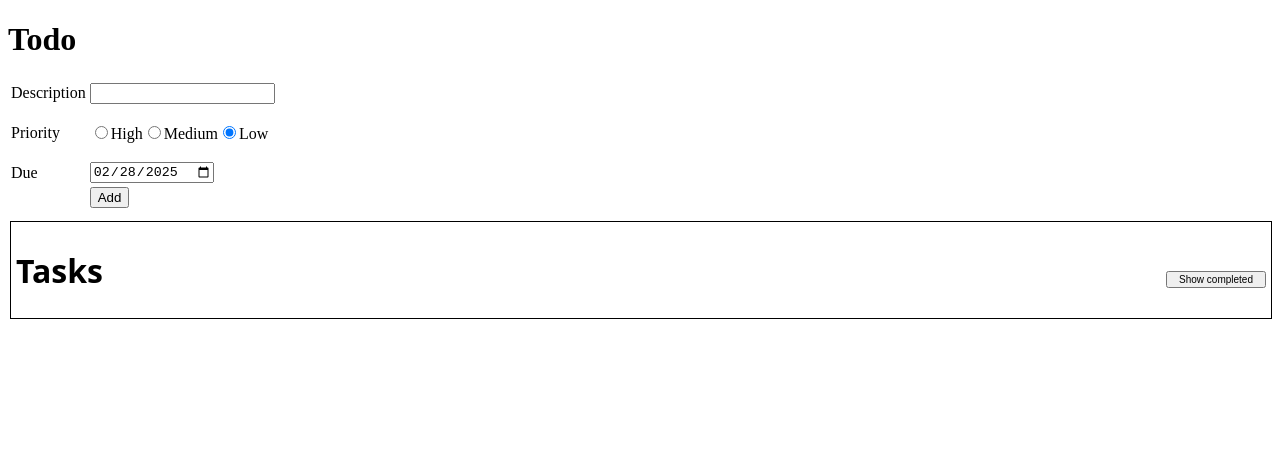
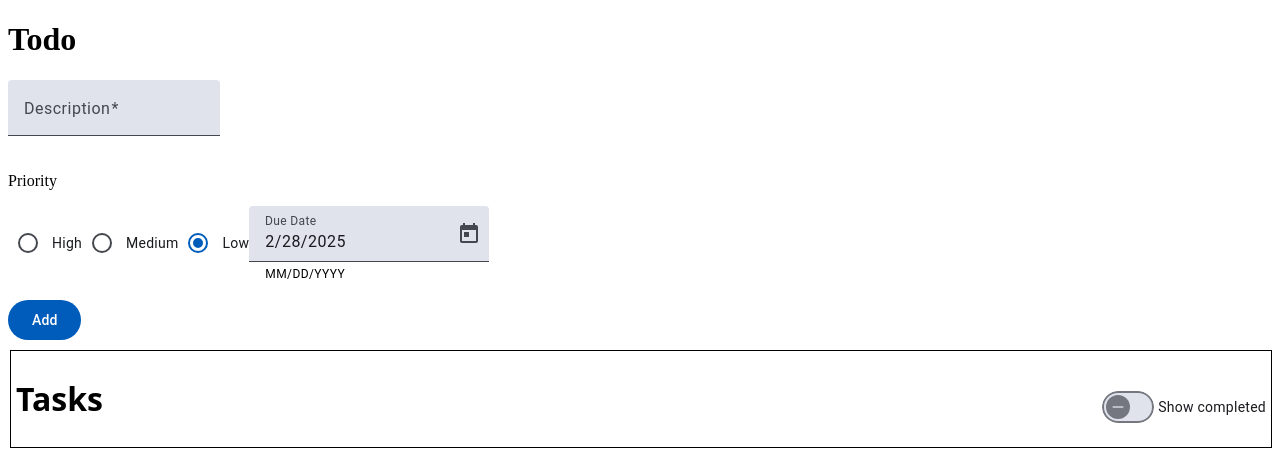
Before and after one commit to chloetohce/csf_32w, an Angular app: page / in a window 1280 px wide. Shown: the top 462 px of the page. Built offline with nearby package versions, Linux system fonts and the light colour scheme.

Commit message:
added material

```diff
--- a/src/app/app.module.ts
+++ b/src/app/app.module.ts
@@ -6,6 +6,7 @@ import { ReactiveFormsModule } from '@angular/forms';
 import { FormComponent } from './components/form/form.component';
 import { TaskComponent } from './components/task/task.component';
 import { ServiceWorkerModule } from '@angular/service-worker';
+import { MaterialModule } from './modules/material/material.module';
 
 @NgModule({
   declarations: [
@@ -21,7 +22,8 @@ import { ServiceWorkerModule } from '@angular/service-worker';
       // Register the ServiceWorker as soon as the application is stable
       // or after 30 seconds (whichever comes first).
       registrationStrategy: 'registerWhenStable:30000'
-    })
+    }),
+    MaterialModule
   ],
   providers: [],
   bootstrap: [AppComponent]
--- a/src/app/components/form/form.component.css
+++ b/src/app/components/form/form.component.css
@@ -1,3 +1,3 @@
-.invalid {
+/* .invalid {
     background-color: red;
-}
+} */
--- a/src/app/components/form/form.component.html
+++ b/src/app/components/form/form.component.html
@@ -1,34 +1,34 @@
 <h1>Todo</h1>
 <form action="" [formGroup]="todoForm" (ngSubmit)="processForm()">
-    <table>
-        <tr>
-            <td><label for="description">Description</label></td>
-            <td>
-                <input type="text" name="description" id="description" formControlName="description" [class]="isFieldValid('description') ? 'valid' : 'invalid'">
-            </td>
-        </tr>
-        <tr>
-            <td><p>Priority</p></td>
-            <td [class]="isFieldValid('priority') ? 'valid' : 'invalid'">
-                <input type="radio" name="priority" id="high" formControlName="priority" value="high">
-                <label for="high">High</label>
-                <input type="radio" name="priority" id="medium" formControlName="priority" value="medium">
-                <label for="medium">Medium</label>
-                <input type="radio" name="priority" id="low" formControlName="priority" value="low">
-                <label for="low">Low</label>
-            </td>
-        </tr>
-        <tr>
-            <td><label for="due">Due</label></td>
-            <td>
-                <input type="date" name="due" id="due" formControlName="due" [class]="isFieldValid('due') ? 'valid' : 'invalid'">
-            </td>
-        </tr>
-        <tr>
-            <td></td>
-            <td>
-                <button type="submit" [disabled]="!isFieldValid('due')">Add</button>
-            </td>
-        </tr>
-    </table>
+    <mat-form-field>
+        <mat-label>Description</mat-label>
+        <input matInput formControlName="description" [class]="isFieldValid('description') ? 'valid' : 'invalid'">
+    </mat-form-field>
+
+
+    <p>Priority</p>
+    <mat-radio-group formControlName="priority" [class]="isFieldValid('priority') ? 'valid' : 'invalid'">
+        <mat-radio-button type="radio" value="high">
+            High
+        </mat-radio-button>
+        <mat-radio-button type="radio"  value="medium">
+            Medium
+        </mat-radio-button>
+        <mat-radio-button type="radio" value="low">
+            Low
+        </mat-radio-button>
+    </mat-radio-group>
+
+    <mat-form-field [class]="isFieldValid('due') ? 'valid' : 'invalid'">
+        <mat-label>Due Date</mat-label>
+        <input matInput [matDatepicker]="picker" formControlName="due" >
+        <mat-hint>MM/DD/YYYY</mat-hint>
+        <mat-datepicker-toggle matIconSuffix [for]="picker"></mat-datepicker-toggle>
+        <mat-datepicker #picker></mat-datepicker>
+      </mat-form-field>
+
+      <br>
+      <br>
+    <button type="submit" [disabled]="!isFieldValid('due')" mat-flat-button>Add</button>
+
 </form>
--- a/src/app/components/task/task.component.html
+++ b/src/app/components/task/task.component.html
@@ -1,7 +1,7 @@
 <div class="task">
     <div class="top">
         <h1>Tasks</h1>
-        <button type="button" (click)="toggleCompletedVisibility()">{{visibleButtonText}}</button>
+        <mat-slide-toggle (click)="toggleCompletedVisibility()">{{visibleButtonText}}</mat-slide-toggle>
     </div>
     @for (task of tasks; let i = $index; track i) {
 
--- /dev/null
+++ b/src/app/modules/material/material.module.ts
@@ -0,0 +1,36 @@
+import { NgModule } from '@angular/core';
+import { CommonModule } from '@angular/common';
+import {MatButtonModule} from '@angular/material/button';
+import {MatFormFieldModule} from '@angular/material/form-field';
+import {MatInputModule} from '@angular/material/input';
+import {MatRadioModule} from '@angular/material/radio';
+import {MatDatepickerModule} from '@angular/material/datepicker';
+import {provideNativeDateAdapter} from '@angular/material/core';
+import {MatSlideToggleModule} from '@angular/material/slide-toggle';
+
+
+@NgModule({
+  declarations: [],
+  imports: [
+    CommonModule,
+    MatButtonModule,
+    MatFormFieldModule,
+    MatInputModule,
+    MatRadioModule,
+    MatDatepickerModule,
+    MatSlideToggleModule,
+  ],
+  exports: [
+    CommonModule,
+    MatButtonModule,
+    MatFormFieldModule,
+    MatInputModule,
+    MatRadioModule,
+    MatDatepickerModule,
+    MatSlideToggleModule,
+  ],
+  providers: [
+    provideNativeDateAdapter()
+  ]
+})
+export class MaterialModule { }
--- a/src/index.html
+++ b/src/index.html
@@ -8,6 +8,8 @@
   <link rel="icon" type="image/x-icon" href="favicon.ico">
   <link rel="manifest" href="manifest.webmanifest">
   <meta name="theme-color" content="#1976d2">
+  <link rel="manifest" href="manifest.webmanifest">
+  <meta name="theme-color" content="#1976d2">
 </head>
 <body>
   <app-root></app-root>
--- a/src/styles.css
+++ b/src/styles.css
@@ -1 +1,2 @@
 /* You can add global styles to this file, and also import other style files */
+@import "@angular/material/prebuilt-themes/azure-blue.css";
```
Also changed, not shown: package.json (+13 -12 lines), 1 other file (tests, documents, lock files or other folders).
